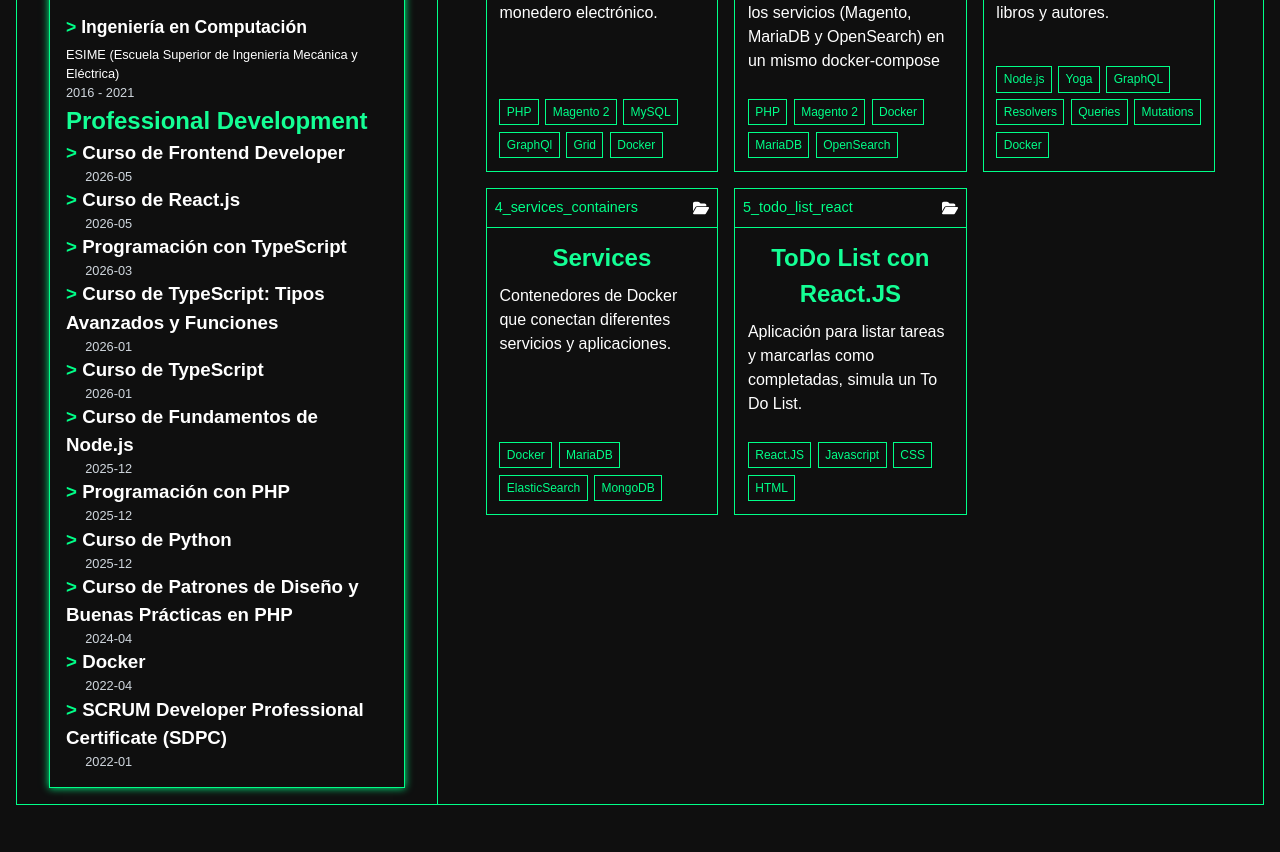
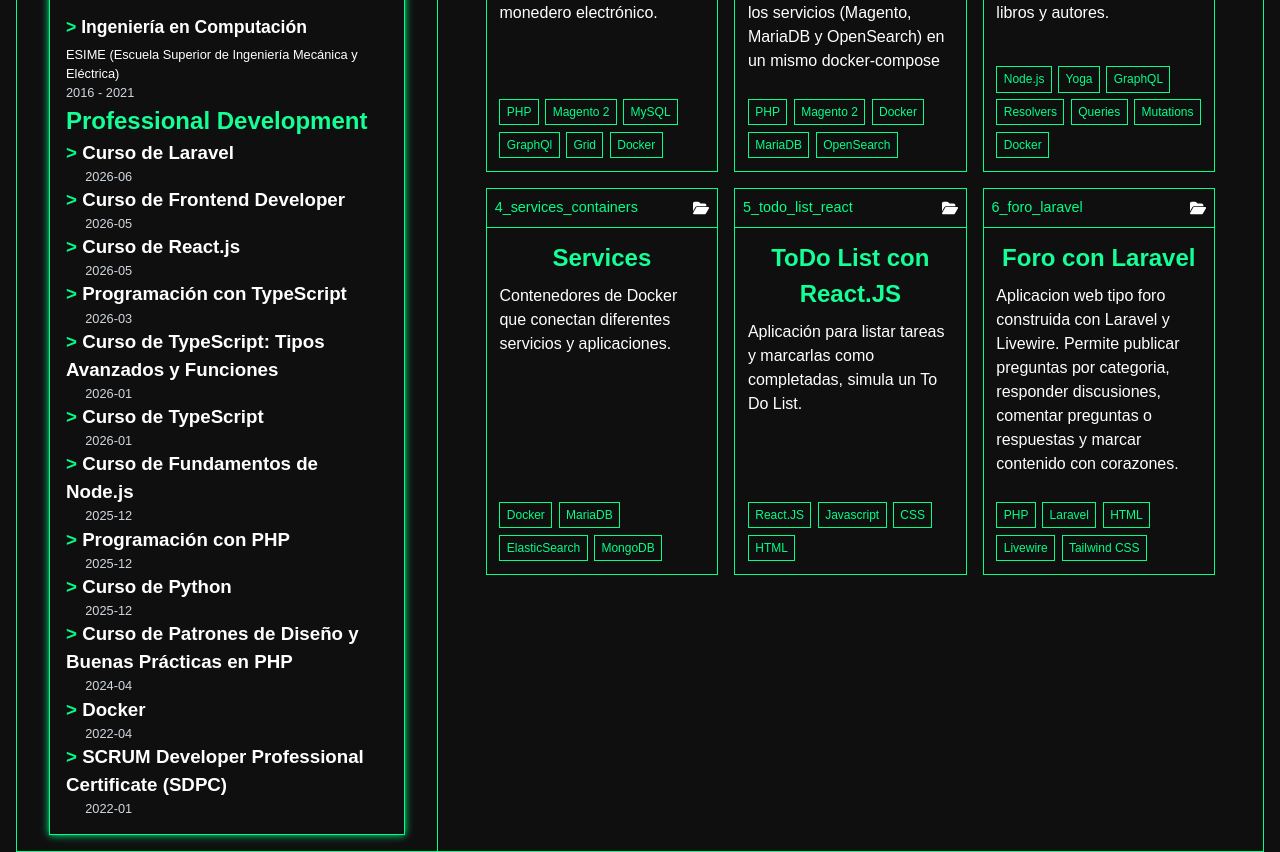
Before and after one commit to eddgalan/eddgalan.github.io, a React (Vite) app: page / in a window 1280 px wide. Shown: the part 2620-3472 px from the top of the page. Before the commit the page ends 3425 px from the top, so only its background shows below. Built offline with nearby package versions, Linux system fonts and the light colour scheme.

Commit message:
Add Laravel course to ProfessionalDevelopment and Laravel project to ProjectsSection

```diff
--- a/src/Components/EducationSection/index.jsx
+++ b/src/Components/EducationSection/index.jsx
@@ -19,6 +19,12 @@ function EducationSection() {
     },
   ];
   const professionalDevelopmentItems = [
+    {
+      id: '7b0e2cf9-325d-4f36-91b5-c57a19e6839f',
+      title: 'Curso de Laravel',
+      expedition: '2026-06',
+      show: true
+    },
     {
       id: '16dc16e2-e172-4557-81e9-4eeb80e25e70-8905c949-8949-4efb-aea0-7c9367627495',
       title: 'Curso de Frontend Developer',
--- a/src/Components/ProjectsSection/index.jsx
+++ b/src/Components/ProjectsSection/index.jsx
@@ -49,6 +49,15 @@ function ProjectsSection() {
       icon: '',
       link: 'https://github.com/eddgalan/Curses/tree/frontend/Frontend/curso-react-intro-main',
     },
+    {
+      index: '6',
+      title: 'Foro con Laravel',
+      shortDescription: 'foro_laravel',
+      description: 'Aplicacion web tipo foro construida con Laravel y Livewire. Permite publicar preguntas por categoria, responder discusiones, comentar preguntas o respuestas y marcar contenido con corazones.',
+      technologies: ['PHP', 'Laravel', 'HTML', 'Livewire', 'Tailwind CSS'],
+      icon: '',
+      link: 'https://github.com/eddgalan/CursoDeLaravel13',
+    },
   ];
 
   return (
```
